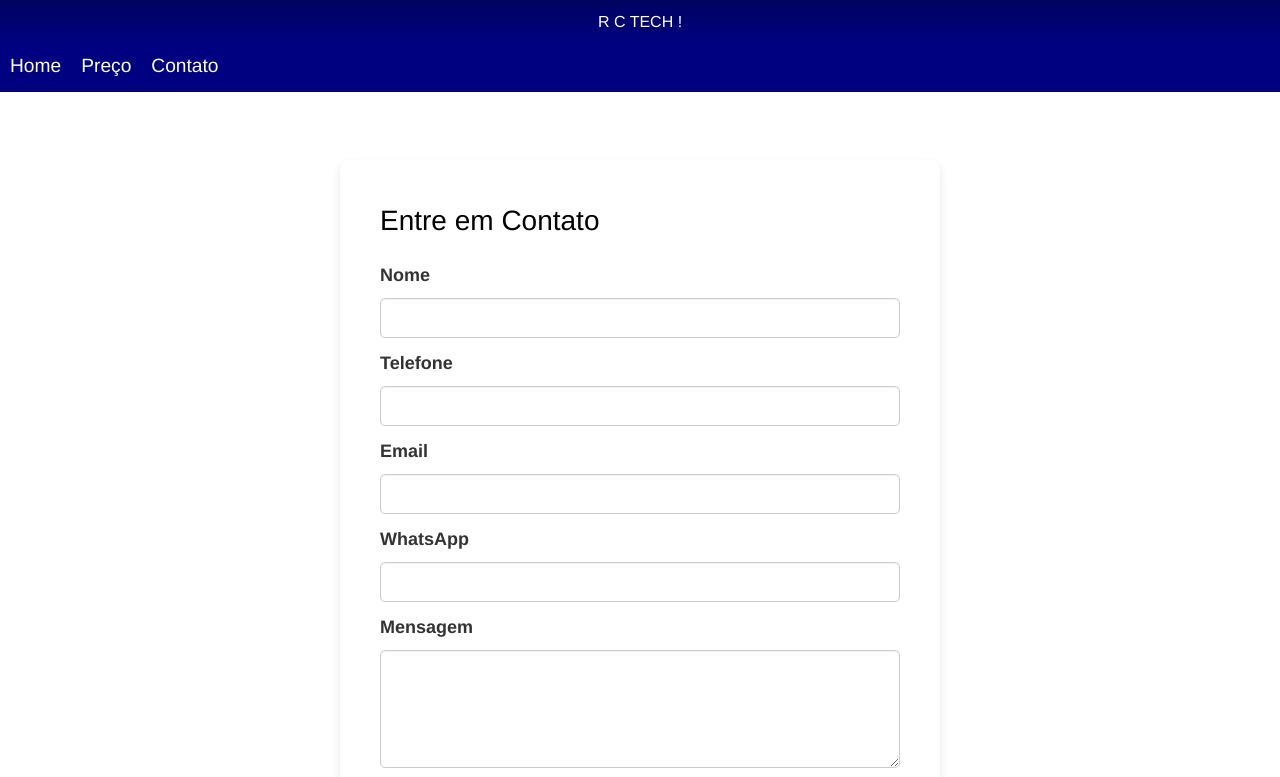
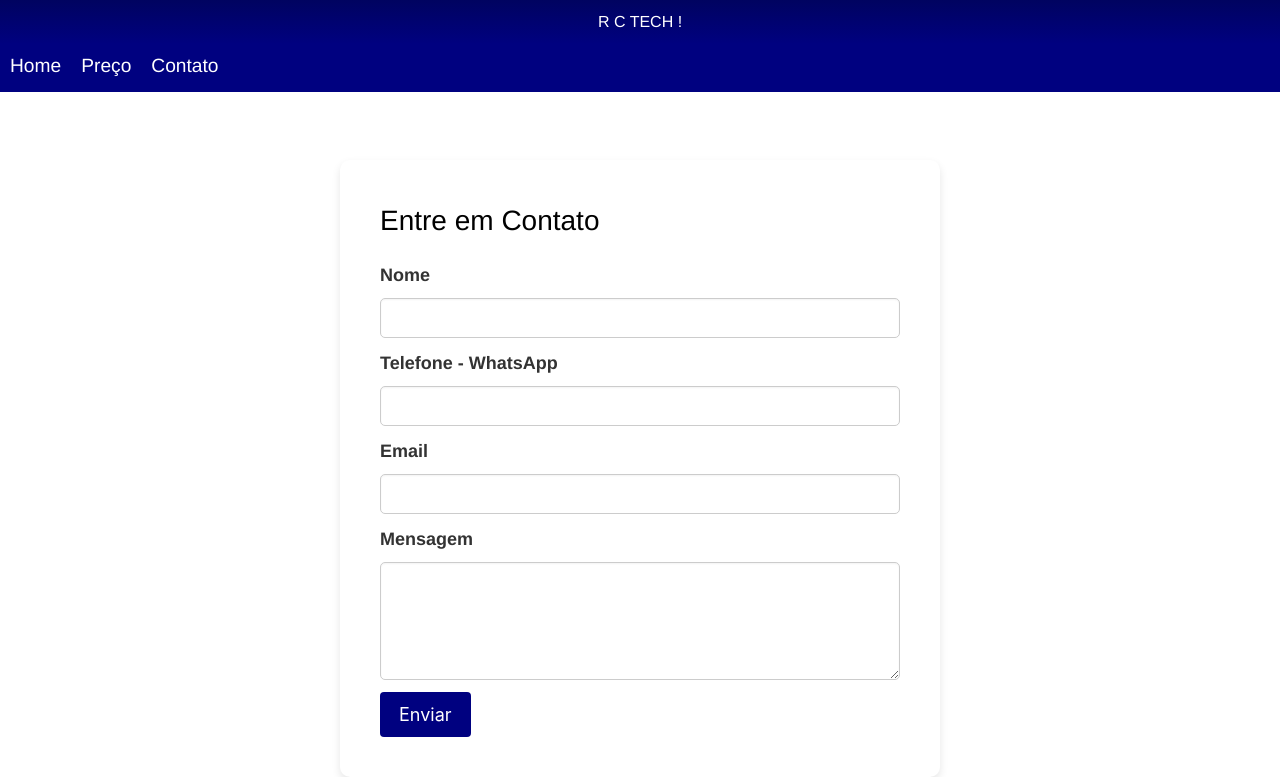
Before and after one commit to RodrigoCosta36/Manutencao_de_Computadores, a plain HTML site: page contato.html in a window 1280 px wide. Shown: the top 777 px of the page. Drawn offline with nearby package versions, Linux system fonts and the light colour scheme.

Commit message:
Att linha de codigos

```diff
--- a/contato.html
+++ b/contato.html
@@ -43,7 +43,7 @@
             </div>
         </div>
         <div class="field">
-            <label class="label">Telefone</label>
+            <label class="label">Telefone - WhatsApp</label>
             <div class="control">
                 <input class="input" type="tel" name="phone" required>
             </div>
@@ -52,12 +52,6 @@
             <label class="label">Email</label>
             <div class="control">
                 <input class="input" type="email" name="email" required>
-            </div>
-        </div>
-        <div class="field">
-            <label class="label">WhatsApp</label>
-            <div class="control">
-                <input class="input" type="tel" name="whatsapp" required>
             </div>
         </div>
         <div class="field">
--- a/script.js
+++ b/script.js
@@ -1,25 +1,32 @@
-document.addEventListener("DOMContentLoaded", function() {
+// Configuração de eventos após o carregamento da página
+document.addEventListener("DOMContentLoaded", function () {
+    // Seleciona o ícone do menu e a lista de navegação
     const menuIcon = document.querySelector('.menu-icon');
     const navList = document.querySelector('.nav-list');
 
     // Adiciona evento de clique ao ícone de "hambúrguer"
-    menuIcon.addEventListener('click', function() {
+    menuIcon.addEventListener('click', function () {
         // Toggle class 'show' para exibir ou ocultar a lista de navegação
         navList.classList.toggle('show');
     });
 
+    // Seleciona todos os itens da lista de navegação
     const navItems = document.querySelectorAll('.nav-list li');
 
     // Adiciona eventos de clique aos itens da lista de navegação
     navItems.forEach(item => {
-        item.addEventListener('click', function() {
+        item.addEventListener('click', function () {
             // Oculta a lista de navegação após o clique em um item
             navList.classList.remove('show');
         });
     });
 
+    // Seleciona todas as imagens com efeito
     const images = document.querySelectorAll('.image-effect');
 
+    /**
+     * Função para verificar a visibilidade das imagens durante o scroll.
+     */
     function checkVisibility() {
         images.forEach(image => {
             const rect = image.getBoundingClientRect();
@@ -30,23 +37,27 @@ document.addEventListener("DOMContentLoaded", function() {
         });
     }
 
+    // Adiciona eventos de rolagem e redimensionamento para verificar a visibilidade das imagens
     window.addEventListener('scroll', checkVisibility);
     window.addEventListener('resize', checkVisibility);
-    document.addEventListener('DOMContentLoaded', checkVisibility);
 
     // Chama a função de verificação ao carregar a página
+    document.addEventListener('DOMContentLoaded', checkVisibility);
     checkVisibility();
 });
 
 // script.js
 
+/**
+ * Função para enviar o formulário de contato.
+ * @param {Event} event - Objeto de evento do formulário.
+ */
 function enviarFormulario(event) {
     // Impede o comportamento padrão do formulário (recarregar a página)
     event.preventDefault();
 
+    // Seleciona o formulário e obtém os dados
     const form = document.getElementById('contact-form');
-
-    // Obtém os dados do formulário
     const formData = new FormData(form);
 
     // Constrói a string de consulta a partir do objeto FormData
```
Also changed, not shown: app.js (+17 -15 lines).
